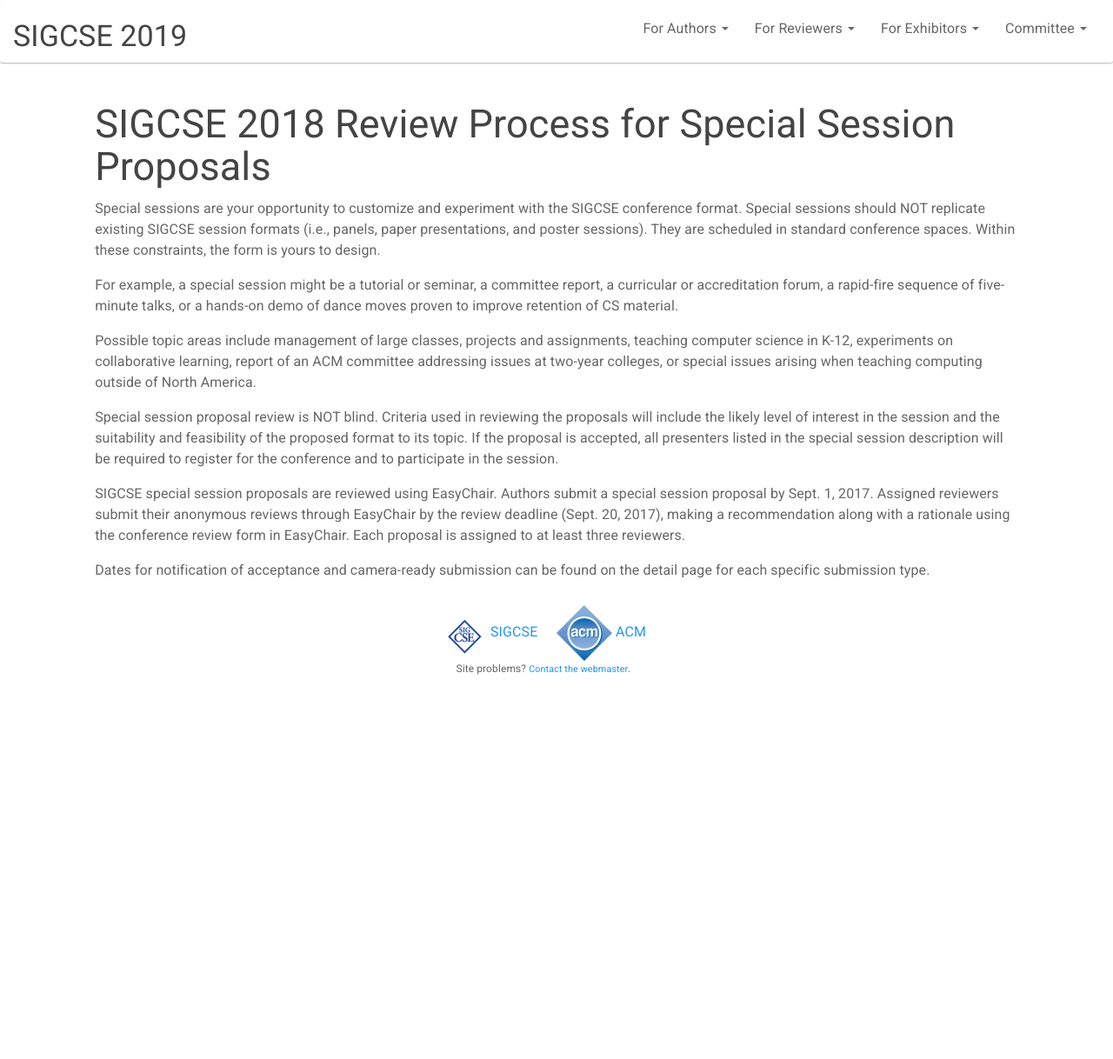
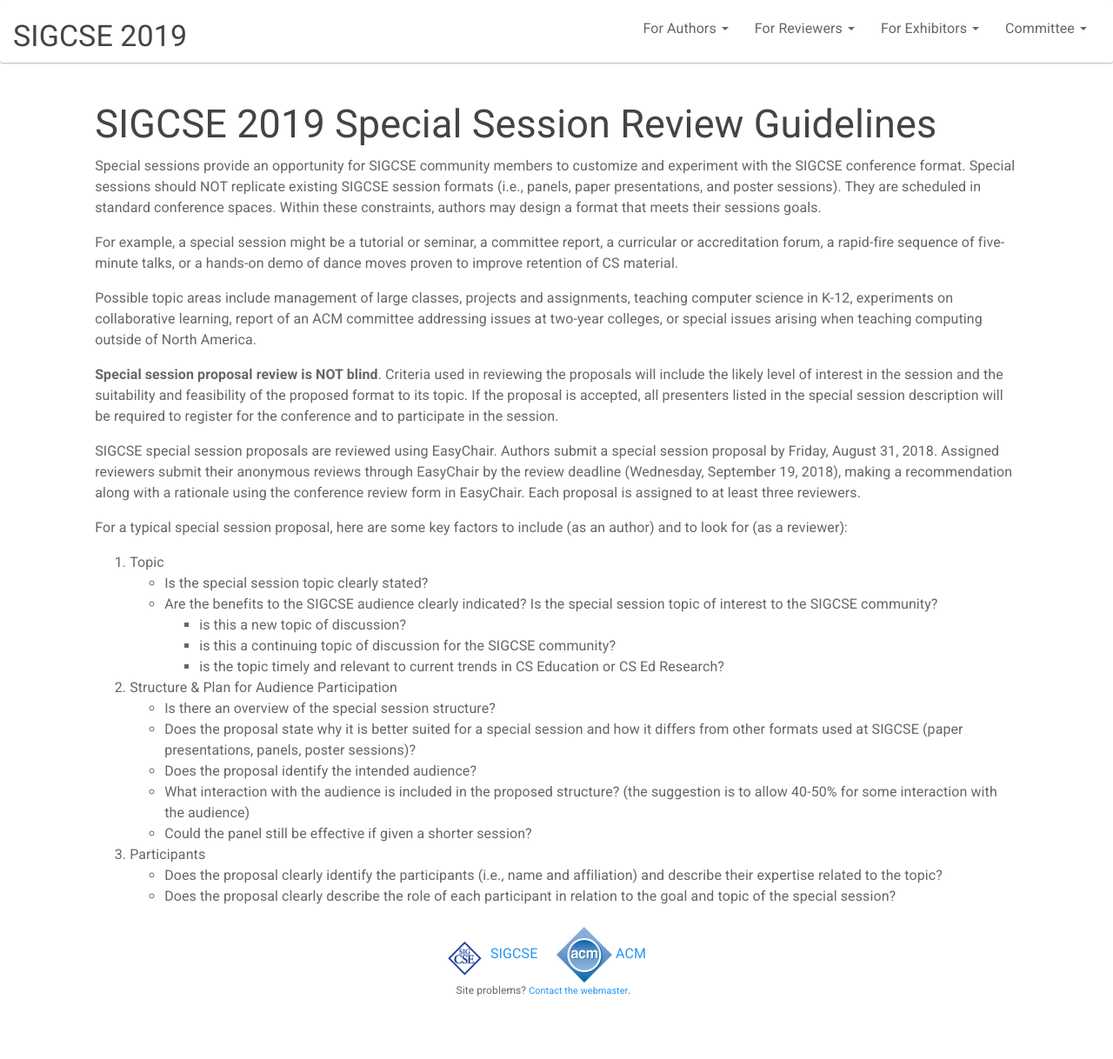
Before and after one commit to sheckman/sigcse2019, a Jekyll site: the page built from reviewers/special-sessions-review-guidelines.md, in a window 1280 px wide. Shown: the whole page at 87% size. Built offline with Jekyll 4.4.1, drawn with Linux system fonts in a browser that asks for light colours; before the commit the page ends 900 px from its top, so only the background shows below that.

Commit message:
Updates to Panel, Special Session, and Workshop reviewer guidelines.

```diff
--- a/reviewers/special-sessions-review-guidelines.md
+++ b/reviewers/special-sessions-review-guidelines.md
@@ -1,18 +1,34 @@
 ---
 layout: default
-title: Review Process for Special Session Proposals
+title: Special Session Review Guidelines
 ---
 
-## SIGCSE 2018 Review Process for Special Session Proposals
+## SIGCSE 2019 Special Session Review Guidelines
 
-Special sessions are your opportunity to customize and experiment with the SIGCSE conference format. Special sessions should NOT replicate existing SIGCSE session formats (i.e., panels, paper presentations, and poster sessions). They are scheduled in standard conference spaces. Within these constraints, the form is yours to design.
+Special sessions provide an opportunity for SIGCSE community members to customize and experiment with the SIGCSE conference format. Special sessions should NOT replicate existing SIGCSE session formats (i.e., panels, paper presentations, and poster sessions). They are scheduled in standard conference spaces. Within these constraints, authors may design a format that meets their sessions goals.
 
 For example, a special session might be a tutorial or seminar, a committee report, a curricular or accreditation forum, a rapid-fire sequence of five-minute talks, or a hands-on demo of dance moves proven to improve retention of CS material.
 
 Possible topic areas include management of large classes, projects and assignments, teaching computer science in K-12, experiments on collaborative learning, report of an ACM committee addressing issues at two-year colleges, or special issues arising when teaching computing outside of North America.
 
-Special session proposal review is NOT blind. Criteria used in reviewing the proposals will include the likely level of interest in the session and the suitability and feasibility of the proposed format to its topic. If the proposal is accepted, all presenters listed in the special session description will be required to register for the conference and to participate in the session.
+**Special session proposal review is NOT blind**. Criteria used in reviewing the proposals will include the likely level of interest in the session and the suitability and feasibility of the proposed format to its topic. If the proposal is accepted, all presenters listed in the special session description will be required to register for the conference and to participate in the session.
 
-SIGCSE special session proposals are reviewed using EasyChair. Authors submit a special session proposal by Sept. 1, 2017. Assigned reviewers submit their anonymous reviews through EasyChair by the review deadline (Sept. 20, 2017), making a recommendation along with a rationale using the conference review form in EasyChair.  Each proposal is assigned to at least three reviewers.
+SIGCSE special session proposals are reviewed using EasyChair. Authors submit a special session proposal by {{site.data.cfp.track1.date}}. Assigned reviewers submit their anonymous reviews through EasyChair by the review deadline ({{site.data.cfp.reviewend}}), making a recommendation along with a rationale using the conference review form in EasyChair. Each proposal is assigned to at least three reviewers.
 
-Dates for notification of acceptance and camera-ready submission can be found on the detail page for each specific submission type.
+For a typical special session proposal, here are some key factors to include (as an author) and to look for (as a reviewer):
+
+1. Topic
+	- Is the special session topic clearly stated?
+	- Are the benefits to the SIGCSE audience clearly indicated? Is the special session topic of interest to the SIGCSE community?
+		- is this a new topic of discussion?
+		- is this a continuing topic of discussion for the SIGCSE community?
+		- is the topic timely and relevant to current trends in CS Education or CS Ed Research?
+2. Structure & Plan for Audience Participation
+	- Is there an overview of the special session structure?
+	- Does the proposal state why it is better suited for a special session and how it differs from other formats used at SIGCSE (paper presentations, panels, poster sessions)?
+	- Does the proposal identify the intended audience?
+	- What interaction with the audience is included in the proposed structure? (the suggestion is to allow 40-50% for some interaction with the audience)
+	- Could the panel still be effective if given a shorter session?
+3. Participants
+	- Does the proposal clearly identify the participants (i.e., name and affiliation) and describe their expertise related to the topic?
+	- Does the proposal clearly describe the role of each participant in relation to the goal and topic of the special session?
```
Also changed, not shown: _data/topnav.yaml (+6 -6 lines), reviewers/panel-review-guidelines.md (+9 -8 lines), reviewers/workshop-review-guidelines.md (+5 -5 lines).
